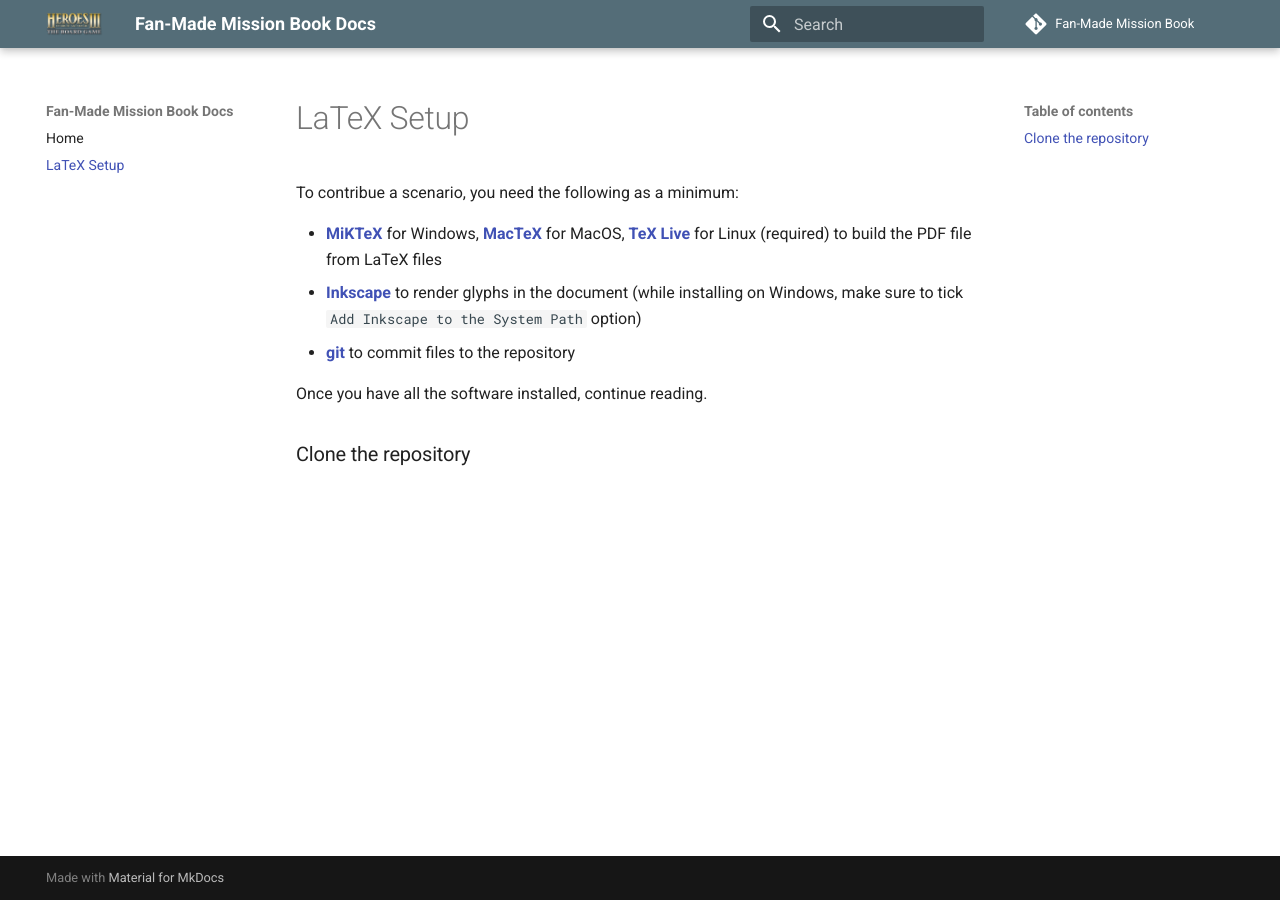
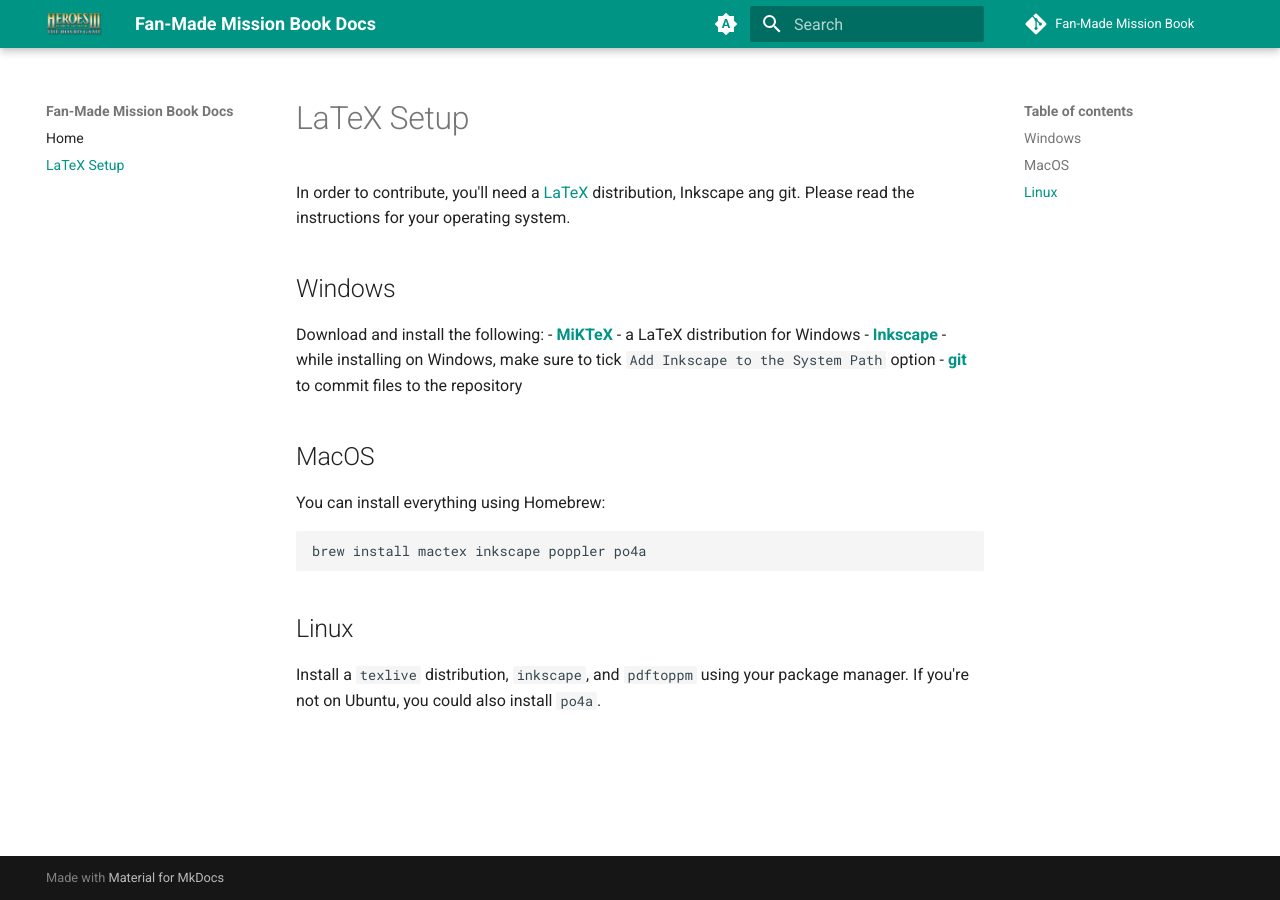
Before and after one commit to qwrtln/Homm3BG-mission-book, an MkDocs documentation site: the page built from docs/latex.md, in a window 1280 px wide. Built offline with MkDocs 1.6.1 and Material for MkDocs 9.7.7, drawn with Linux system fonts in a browser that asks for light colours; comment, search, counter and statistics services are not loaded.

Commit message:
Update local setup doc

````diff
--- a/docs/latex.md
+++ b/docs/latex.md
@@ -1,11 +1,24 @@
 # LaTeX Setup
 
-To contribue a scenario, you need the following as a minimum:
+In order to contribute, you'll need a [LaTeX](https://en.wikipedia.org/wiki/LaTeX) distribution, Inkscape ang git.
+Please read the instructions for your operating system.
 
-- [**MiKTeX**](https://miktex.org/) for Windows, [**MacTeX**](https://www.tug.org/mactex/) for MacOS, [**TeX Live**](https://www.tug.org/texlive/) for Linux (required) to build the PDF file from LaTeX files
-- [**Inkscape**](https://inkscape.org/) to render glyphs in the document (while installing on Windows, make sure to tick `Add Inkscape to the System Path` option)
+## Windows
+
+Download and install the following:
+- [**MiKTeX**](https://miktex.org/) - a LaTeX distribution for Windows
+- [**Inkscape**](https://inkscape.org/) - while installing on Windows, make sure to tick `Add Inkscape to the System Path` option
 - [**git**](https://git-scm.com/) to commit files to the repository
 
-Once you have all the software installed, continue reading.
+## MacOS
 
-### Clone the repository
+You can install everything using Homebrew:
+
+```bash
+brew install mactex inkscape poppler po4a
+```
+
+## Linux
+
+Install a `texlive` distribution, `inkscape`, and `pdftoppm` using your package manager.
+If you're not on Ubuntu, you could also install `po4a`.
--- a/mkdocs.yml
+++ b/mkdocs.yml
@@ -2,7 +2,26 @@ site_name: Fan-Made Mission Book Docs
 theme:
   name: material
   palette:
-    primary: blue grey
+    # Palette toggle for automatic mode
+    - media: "(prefers-color-scheme)"
+      toggle:
+        icon: material/brightness-auto
+        name: Switch to light mode
+    # Palette toggle for light mode
+    - media: "(prefers-color-scheme: light)"
+      scheme: default
+      primary: teal
+      toggle:
+        icon: material/brightness-7
+        name: Switch to dark mode
+    # Palette toggle for dark mode
+    - media: "(prefers-color-scheme: dark)"
+      scheme: slate
+      primary: blue grey
+      toggle:
+        icon: material/brightness-4
+        name: Switch to system preference
+
   logo: assets/logo.png
 repo_url: https://github.com/qwrtln/Homm3BG-mission-book
 repo_name: Fan-Made Mission Book
````
